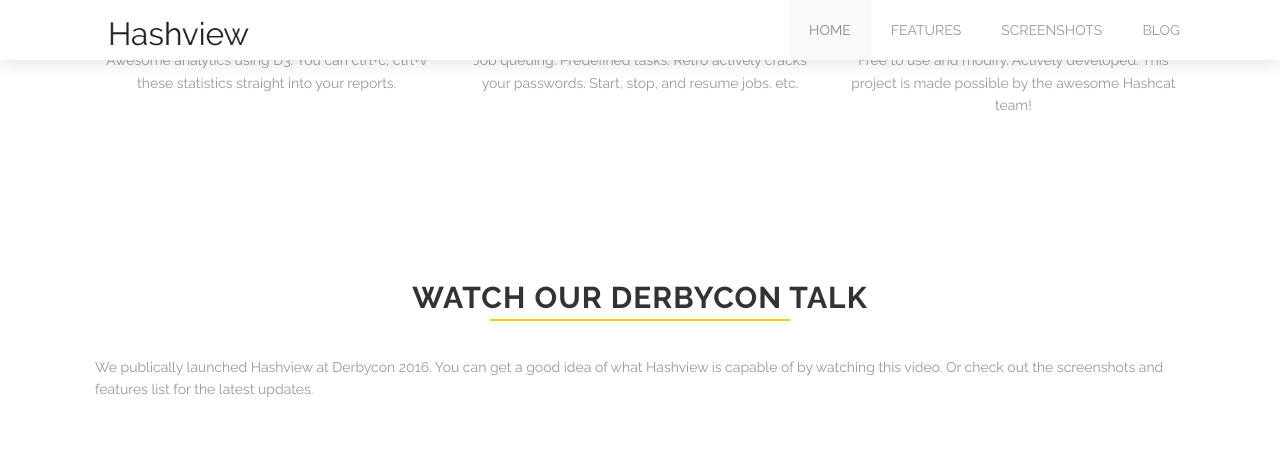
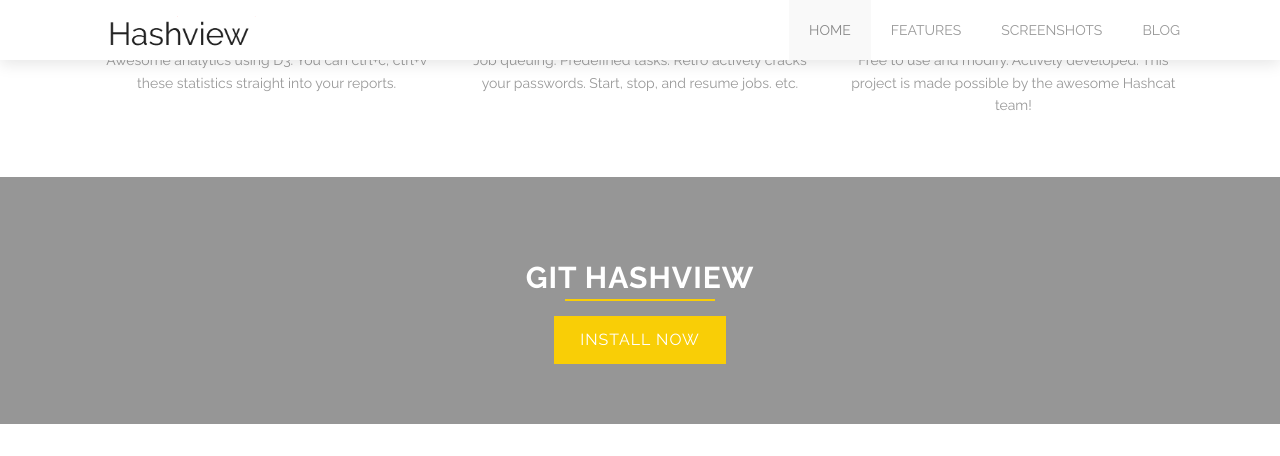
Before and after one commit to hashview/hashview.github.io, a Jekyll site: the page built from index.html, in a window 1280 px wide and 900 px high, scrolled down 947 px, cut to the strip 0-456 px from the top of the window. Built offline with Jekyll 4.4.1, drawn with Linux system fonts in a browser that asks for light colours.

Commit message:
add install link

```diff
--- a/index.html
+++ b/index.html
@@ -144,6 +144,19 @@
   </div>
 </div>
 
+<div class='full parallax' style='background-color: #969696; color: #fff;'>
+  <div class='row'>
+    <div class='large-12 columns'>
+      {% include section-header.html title="Git Hashview" color="#fff" %}
+      <p class='centered-text' style='color: #ccc;'>
+        <a class='button' href='https://www.github.com/hashview/hashview'>Install Now</a>
+        <br>
+      </p>
+      <div class='spacing'></div>
+    </div>
+  </div>
+</div>
+
 <div class="spacing"></div>
 
 <div class='full'>
```
